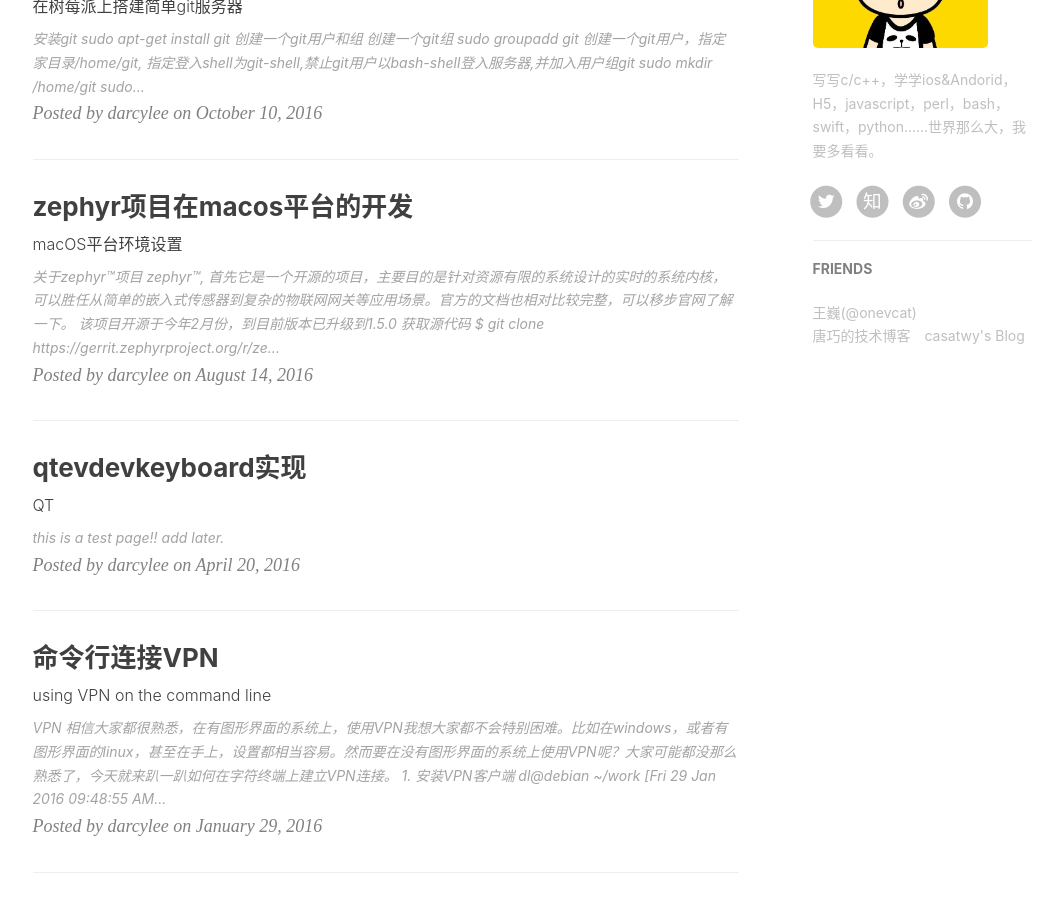
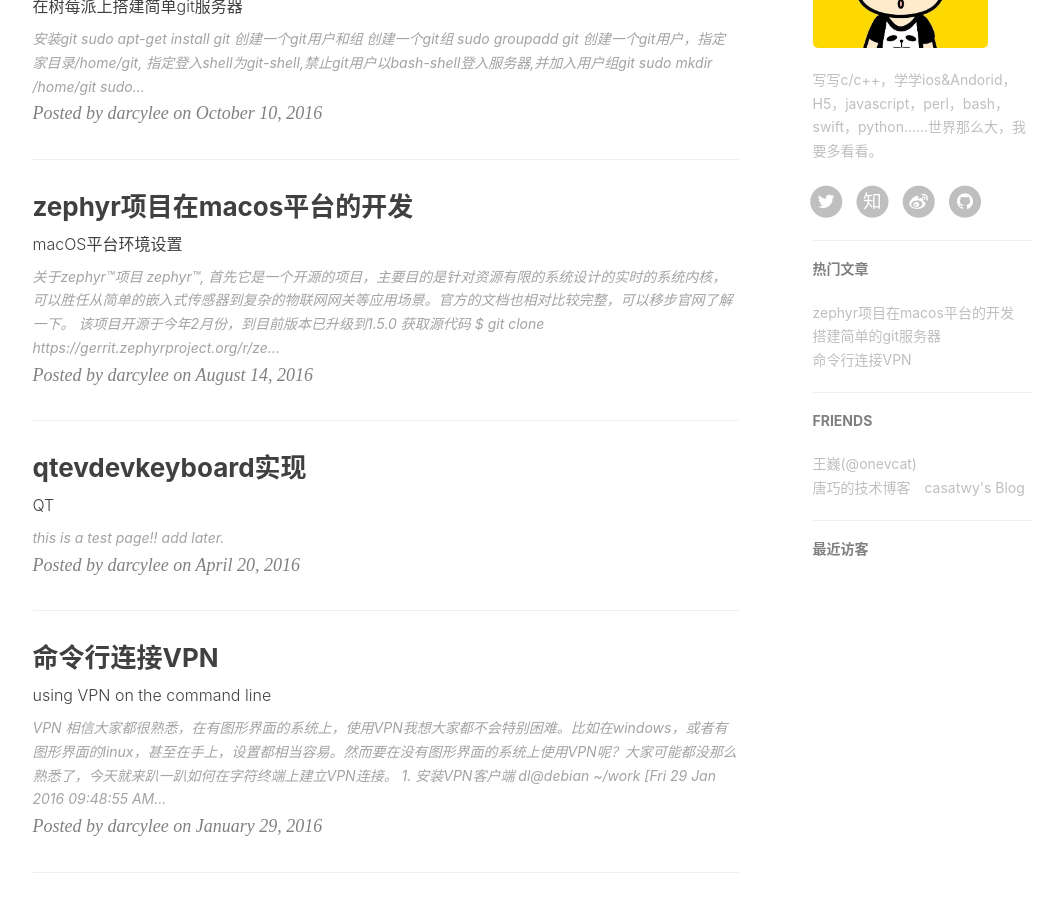
Before and after one commit to darcylee/darcylee.github.io, a Jekyll site: the page built from index.html, in a window 1280 px wide and 900 px high, scrolled down 753 px. Shown: the whole window, without its empty margins (135-1198 px from the left). Built offline with Jekyll 4.4.1, drawn with Linux system fonts in a browser that asks for light colours; nearby versions of some CDN libraries; the list of posts is cut into pages by our own code; comment, search, counter and statistics services are not loaded.

Commit message:
add hotpage

```diff
--- a/_config.yml
+++ b/_config.yml
@@ -73,6 +73,21 @@
 # Featured
 future: true
 
+# hotpages
+hotpages: [
+    {
+        title: "zephyr项目在macos平台的开发",
+        href:  "http://darcylee.coding.me/2016/08/14/Develop_zephry_project_on_mac/"
+    }, {
+        title: "搭建简单的git服务器",
+        href:  "http://darcylee.coding.me/2016/10/10/setup-simple-git-server/"
+    },{
+        title: "命令行连接VPN",
+        href:  "http://darcylee.coding.me/2016/01/29/vpn_on_command_line/"
+    }
+]
+
+
 
 # Friends
 friends: [
--- a/_layouts/page.html
+++ b/_layouts/page.html
@@ -173,6 +173,17 @@
                         </ul>
                     </div>
                 </section>
+                <!-- 热门文章 -->
+                <hr>
+                <h5>热门文章</h5>
+                <ul class="list-inline">
+                  {% for page in site.hotpages %}
+                  <li>
+                    <a target="_blank" href="{{page.href  | prepend: site.baseurl}}">{{page.title}}</a>
+                  </li>
+                  {% endfor %}
+                </ul>
+
                 <!-- Friends Blog -->
                 {% if site.friends %}
                 <hr>
@@ -183,6 +194,13 @@
                     {% endfor %}
                 </ul>
                 {% endif %}
+
+                <!--Begin Last Visitor -->
+                <hr>
+                <h5>最近访客</h5>
+                <ul class="ds-recent-visitors" data-num-items="20" style="padding-left:0px;"></ul>
+                <!--End Last Visitor -->
+
     		</div>
         {% endif %}
 	</div>
```
